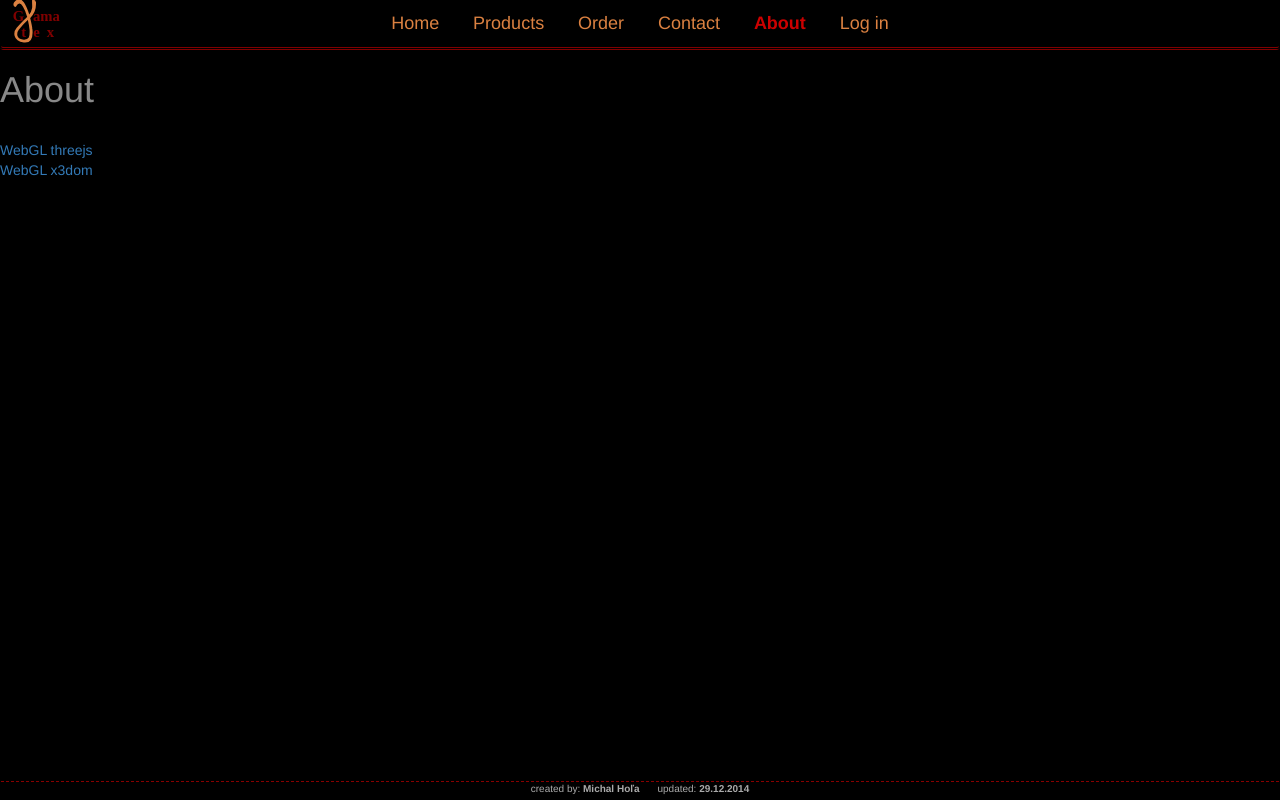
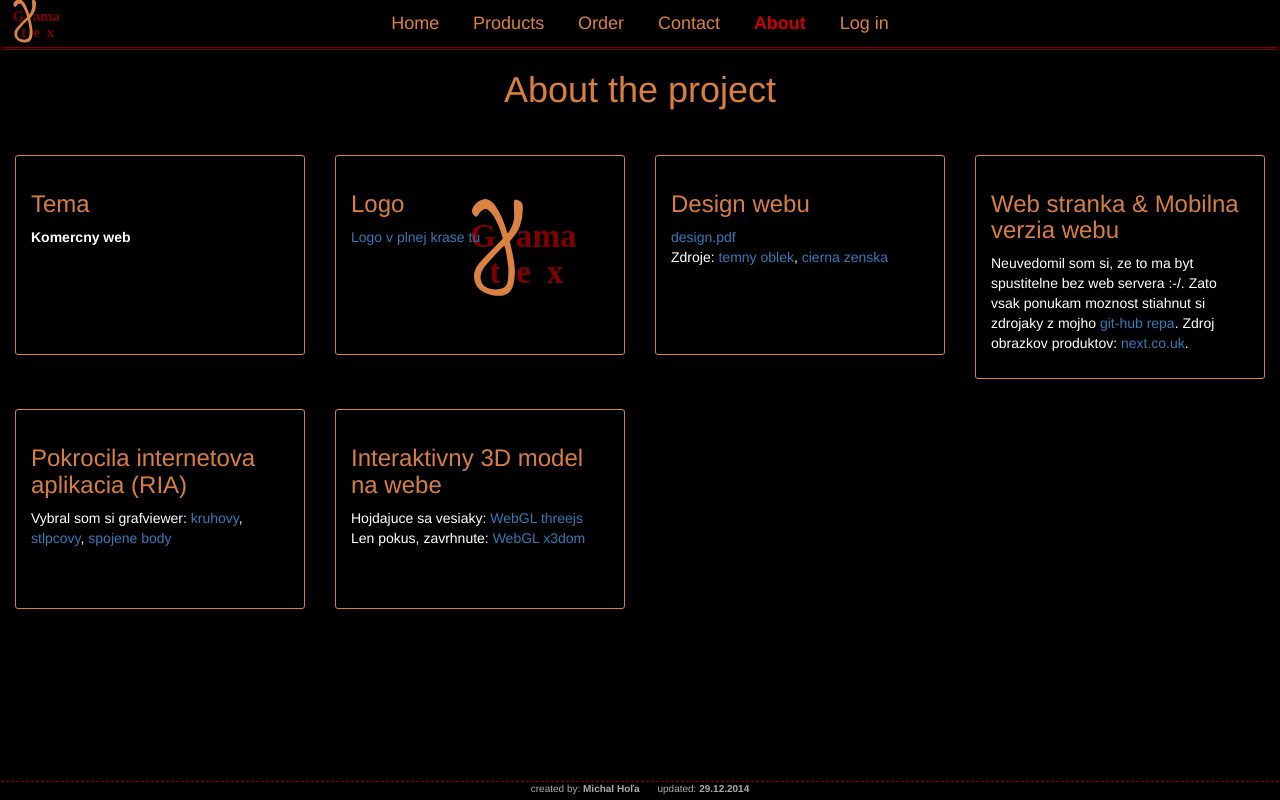
Before and after one commit to mrkvost/wega, a Flask app: page /about in a window 1280 px wide. Run offline with Flask 2, Linux system fonts and the light colour scheme; parts of the project's set-up code (start-up, migrations or seed data) failed here and were passed over; some libraries are stand-ins or nearby versions.

Commit message:
basic about page layout

```diff
--- a/wega/static/css/styles-basic.css
+++ b/wega/static/css/styles-basic.css
@@ -479,3 +479,35 @@ html, body {
 #order td.total {
   color: #D87F40;
 }
+
+/* ~~~ ~~ ~~ ~~ ~~ ~~  About  ~~ ~~ ~~ ~~ ~~ ~~~ */
+#about h1 {
+  text-align: center;
+}
+
+#about h1,
+#about h3 {
+  color: #D87F40;
+}
+
+#about .card-wrapper {
+  padding: 15px;
+}
+
+#about .card {
+  border: 1px solid #D87F40;
+  min-height: 200px;
+  padding: 15px;
+  border-radius: 3px;
+}
+
+#about .card:hover {
+  box-shadow: 0px 0px 40px 0px #D87F40;
+}
+
+#about .logo {
+  background-image: url("../../static/img/gamatex_logo.svg");
+  background-repeat: no-repeat;
+  background-size: 180px 127.273px;
+  background-position: right center;
+}
--- /dev/null
+++ b/wega/static/other/zdroje_obrazkov.txt
@@ -0,0 +1,5 @@
+temny oblek:
+ - http://1hdwallpapers.com/suit_up-wallpaper.html
+cierna zenska:
+ - http://galleryhip.com/black-women-in-suits.html
+ - http://2.bp.blogspot.com/-i_FgZM0GQGA/UGq617DSsuI/AAAAAAAAAa0/gkL67d4vDME/s1600/00020h_1280x1920_1.jpg
--- a/wega/templates/about.html
+++ b/wega/templates/about.html
@@ -4,9 +4,72 @@
 {% set active_page = 'base.about' %}
 
 {% block content %}
-  <h1>About</h1>
+  <h1>About the project</h1>
   <br />
-  <a href="{{ url_for('webgl.threejs') }}">WebGL threejs</a>
-  <br />
-  <a href="{{ url_for('webgl.x3dom') }}">WebGL x3dom</a>
+<div class="container-fluid">
+  <div class="row">
+    <div class="card-wrapper col-sm-6 col-md-4 col-lg-3">
+      <div class="card">
+        <h3>Tema</h3>
+        <p><strong>Komercny web</strong></p>
+      </div>
+    </div>
+
+    <div class="card-wrapper col-sm-6 col-md-4 col-lg-3">
+      <div class="card logo">
+        <h3>Logo</h3>
+        <a href="{{ url_for('static', filename='img/gamatex_logo.svg') }}">Logo v plnej krase tu</a>
+      </div>
+    </div>
+
+    <div class="card-wrapper col-sm-6 col-md-4 col-lg-3">
+      <div class="card">
+        <h3>Design webu</h3>
+        <a href="{{ url_for('static', filename='other/design.pdf') }}">design.pdf</a>
+        <p>
+          Zdroje:
+          <a href="http://1hdwallpapers.com/suit_up-wallpaper.html">temny oblek</a>,
+          <a href="http://2.bp.blogspot.com/-i_FgZM0GQGA/UGq617DSsuI/AAAAAAAAAa0/gkL67d4vDME/s1600/00020h_1280x1920_1.jpg">cierna zenska</a>
+        </p>
+      </div>
+    </div>
+
+    <div class="card-wrapper col-sm-6 col-md-4 col-lg-3">
+      <div class="card">
+        <h3>Web stranka & Mobilna verzia webu</h3>
+        <p>
+          Neuvedomil som si, ze to ma byt spustitelne bez web servera :-/.
+          Zato vsak ponukam moznost stiahnut si zdrojaky z mojho
+          <a href="https://github.com/mrkvost/wega">git-hub repa</a>.
+          Zdroj obrazkov produktov: <a href="http://www2.next.co.uk/shop/gender-men-productaffiliation-coatsandjackets-0">next.co.uk</a>.
+        </p>
+      </div>
+    </div>
+
+    <div class="card-wrapper col-sm-6 col-md-4 col-lg-3">
+      <div class="card">
+        <h3>Pokrocila internetova aplikacia (RIA)</h3>
+        <p>
+          Vybral som si grafviewer:
+          <a href="http://gamatex.me/products/1">kruhovy</a>,
+          <a href="">stlpcovy</a>,
+          <a href="">spojene body</a>
+        </p>
+      </div>
+    </div>
+
+    <div class="card-wrapper col-sm-6 col-md-4 col-lg-3">
+      <div class="card">
+        <h3>Interaktivny 3D model na webe</h3>
+        <p>
+          Hojdajuce sa vesiaky:
+          <a class="threejs-link" href="{{ url_for('webgl.threejs') }}">WebGL threejs</a>
+          <br />
+          Len pokus, zavrhnute:
+        <a class="x3dom-link" href="{{ url_for('webgl.x3dom') }}">WebGL x3dom</a>
+        </p>
+      </div>
+    </div>
+  </div>
+</div>
 {% endblock %}
```
Also changed, not shown: 1 other file.
